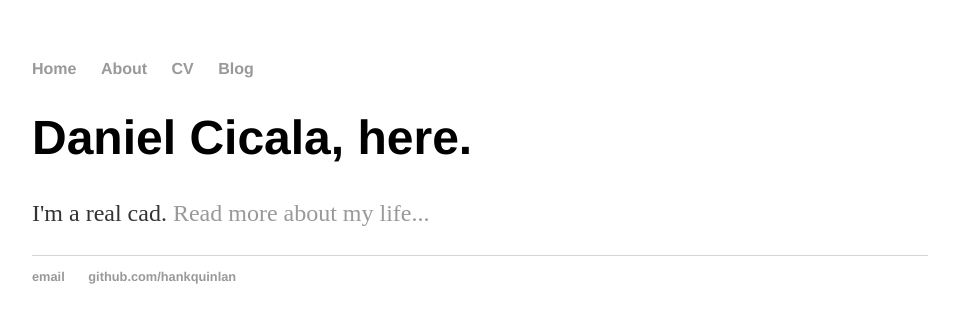
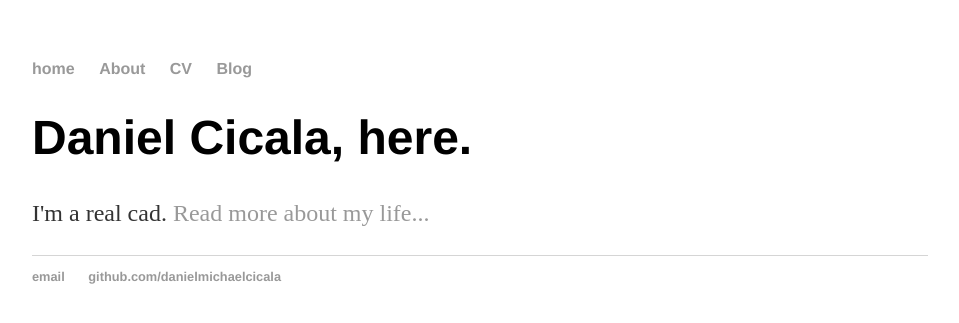
Before and after one commit to danielmichaelcicala/danielmichaelcicala.github.io, a Jekyll site: the page built from index.html, in a window 1280 px wide. Shown: the top 323 px of the page, without its empty margins (160-1119 px from the left). Built offline with Jekyll 4.4.1, drawn with Linux system fonts in a browser that asks for light colours; part of the change alters nothing that is shown.

Commit message:
Update default.html

```diff
--- a/_layouts/default.html
+++ b/_layouts/default.html
@@ -8,10 +8,10 @@
 		<body>
 			<nav>
 	    		<ul>
-	        		<li><a href="/">Home</a></li>
-		        	<li><a href="/about">About</a></li>
-	        		<li><a href="/cv">CV</a></li>
-	        		<li><a href="/blog">Blog</a></li>
+	        		<li><a href="/">home</a></li>
+		        	<li><a href="/events">About</a></li>
+	        		<li><a href="/research">CV</a></li>
+	        		<li><a href="/teaching">Blog</a></li>
 	    		</ul>
 			</nav>
 			<div class="container">
@@ -21,8 +21,8 @@
 			</div><!-- /.container -->
 			<footer>
 	    		<ul>
-	        		<li><a href="mailto:hankquinlanhub@gmail.com">email</a></li>
-	        		<li><a href="https://github.com/hankquinlan">github.com/hankquinlan</a></li>
+	        		<li><a href="mailto:cicala.daniel@gmail.com">email</a></li>
+	        		<li><a href="https://github.com/danielmichaelcicala">github.com/danielmichaelcicala</a></li>
 				</ul>
 			</footer>
 		</body>
```
